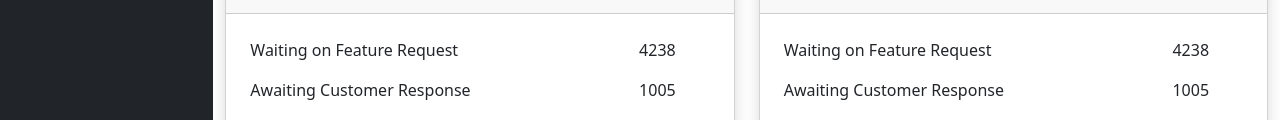
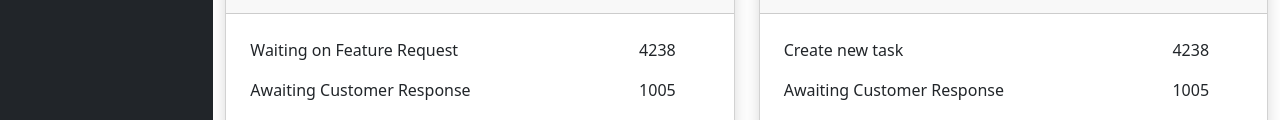
Before and after one commit to RingoGG/bootstrapAssignment, a website: page public/index.html in a window 1280 px wide. Shown: the part 672-792 px from the top of the page. Drawn offline with nearby package versions, Linux system fonts and the light colour scheme; files that its build step writes are made by us from their sources.

Commit message:
Update index.html

```diff
--- a/public/index.html
+++ b/public/index.html
@@ -325,7 +325,7 @@
         <table class="table table-borderless">
           <tbody>
             <tr>
-              <td>Waiting on Feature Request</td>
+              <td>Create new task</td>
               <td>4238</td>
             </tr>
             <tr>
```
